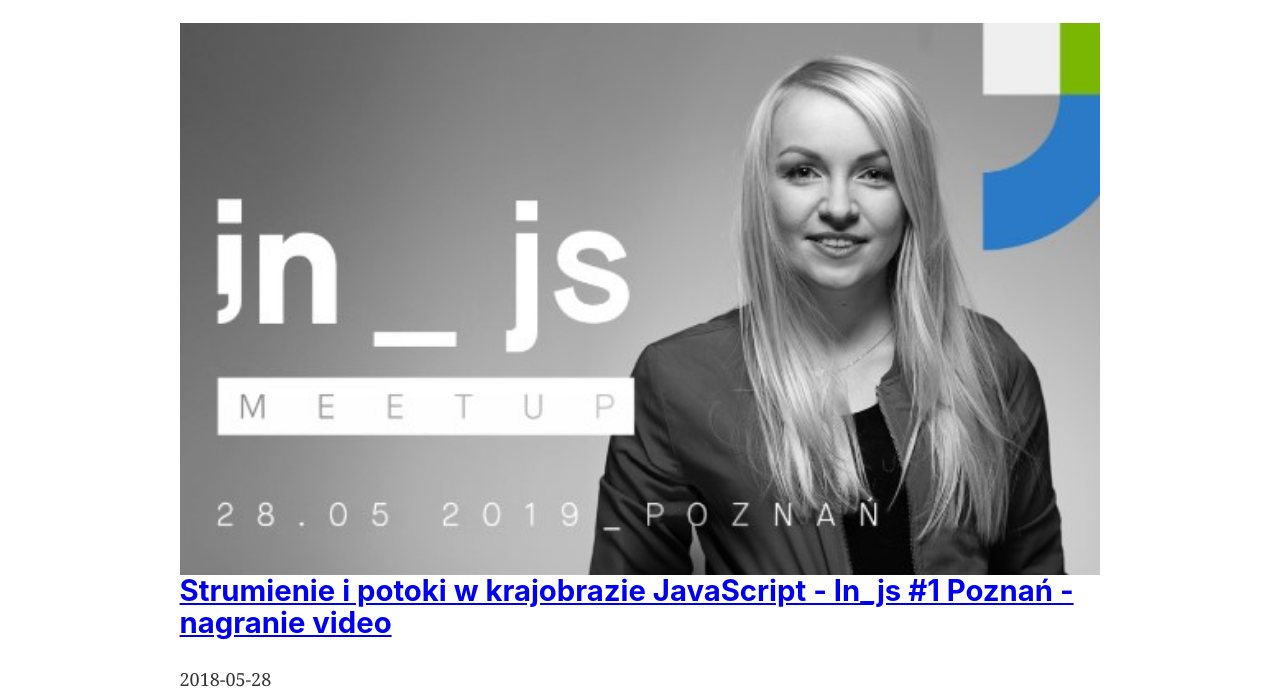
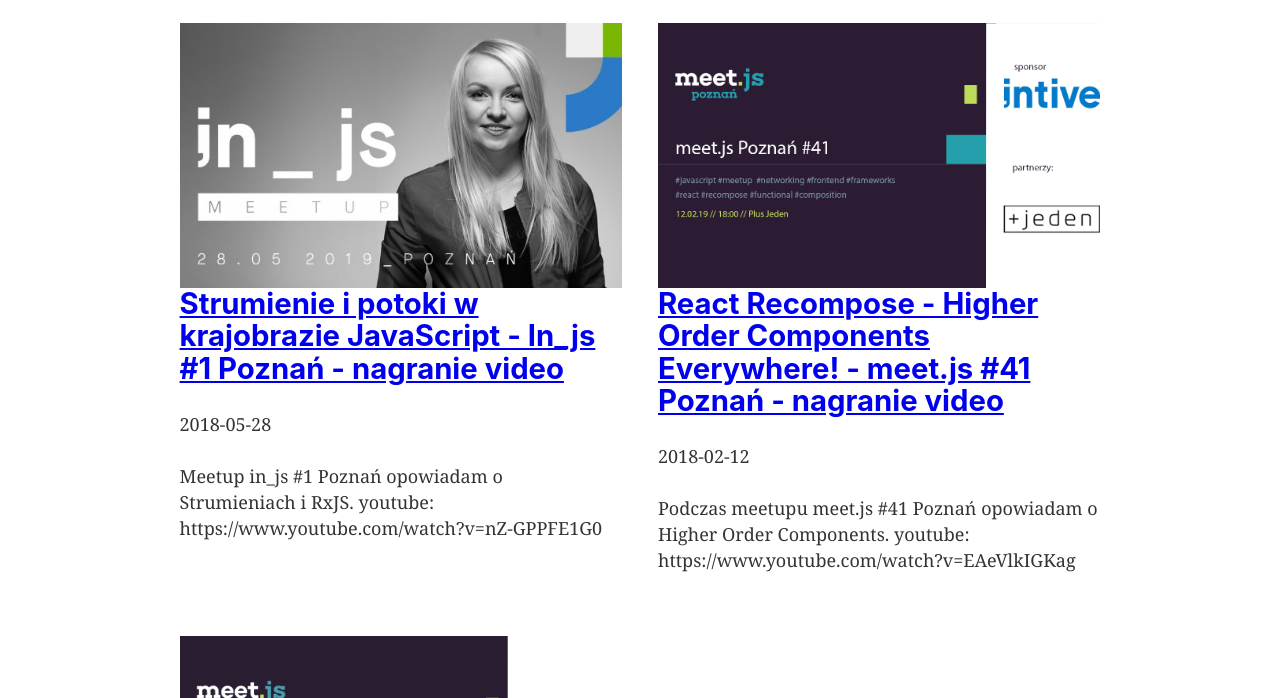
Before and after one commit to lebrande/gatsby-lebrande-website, a Gatsby site: page / in a window 1280 px wide. Shown: the part 102-800 px from the top of the page. Built offline with nearby package versions, Linux system fonts and the light colour scheme; Gatsby itself is replaced by a stand-in of ours.

Commit message:
Posts list components.

```diff
--- /dev/null
+++ b/src/components/PostsList/PostsList.jsx
@@ -0,0 +1,69 @@
+import React from 'react';
+import { useStaticQuery, graphql } from 'gatsby';
+
+import PostsListItem from '../PostsListItem/PostsListItem';
+
+import './posts-list.scss';
+
+const PostsList = () => {
+  const data = useStaticQuery(graphql`
+    query PostsListQuery {
+      allMarkdownRemark {
+        edges {
+          node {
+            frontmatter {
+              date(locale: "pl")
+              title
+              path
+              featuredImage {
+                childImageSharp {
+                  fluid(maxWidth: 500, maxHeight: 300) {
+                    ...GatsbyImageSharpFluid
+                  }
+                }
+              }
+            }
+            excerpt
+            id
+          }
+        }
+      }
+    }
+  `);
+
+  const {
+    allMarkdownRemark: {
+      edges,
+    },
+  } = data;
+
+  return (
+    <div className="posts-list">
+      {edges.map(({
+        node: {
+          id,
+          excerpt,
+          frontmatter: {
+            date,
+            title,
+            path,
+            featuredImage: {
+              childImageSharp,
+            },
+          },
+        },
+      }) => (
+        <PostsListItem
+          key={id}
+          childImageSharp={childImageSharp}
+          path={path}
+          title={title}
+          date={date}
+          excerpt={excerpt}
+        />
+      ))}
+    </div>
+  );
+};
+
+export default PostsList;
--- /dev/null
+++ b/src/components/PostsList/posts-list.scss
@@ -0,0 +1,6 @@
+.posts-list {
+  display: flex;
+  position: relative;
+  flex-wrap: wrap;
+  margin: -1em;
+}
--- /dev/null
+++ b/src/components/PostsListItem/PostsListItem.jsx
@@ -0,0 +1,35 @@
+import React from 'react';
+import PropTypes from 'prop-types';
+import { Link } from 'gatsby';
+import Img from 'gatsby-image';
+
+import './posts-list-item.scss';
+
+const PostListItem = ({
+  childImageSharp,
+  path,
+  title,
+  date,
+  excerpt,
+}) => (
+  <div className="posts-list-item">
+    <Img {...childImageSharp} />
+    <Link to={path}>
+      <h2>
+        {title}
+      </h2>
+    </Link>
+    <p>{date}</p>
+    <p>{excerpt}</p>
+  </div>
+);
+
+PostListItem.propTypes = {
+  childImageSharp: PropTypes.object,
+  path: PropTypes.string,
+  title: PropTypes.string,
+  date: PropTypes.string,
+  excerpt: PropTypes.string,
+};
+
+export default PostListItem;
--- /dev/null
+++ b/src/components/PostsListItem/posts-list-item.scss
@@ -0,0 +1,4 @@
+.posts-list-item {
+  padding: 1em;
+  width: 50%;
+}
--- a/src/pages/index.jsx
+++ b/src/pages/index.jsx
@@ -1,44 +1,23 @@
 import React from 'react';
-import { Link, graphql } from 'gatsby';
-import Img from 'gatsby-image';
+import { graphql } from 'gatsby';
 
 import Layout from '../components/Layout/Layout';
-import SEO from '../components/Seo/Seo';
+import Seo from '../components/Seo/Seo';
+import PostsList from '../components/PostsList/PostsList';
+
 
 const IndexPage = ({
   data: {
-    allMarkdownRemark: {
-      edges,
+    site: {
+      siteMetadata: {
+        title,
+      },
     },
   },
 }) => (
   <Layout>
-    <SEO title="Home" />
-    {edges.map(({
-      node: {
-        id,
-        excerpt,
-        frontmatter: {
-          date,
-          title,
-          path,
-          featuredImage: {
-            childImageSharp,
-          },
-        },
-      },
-    }) => (
-      <div key={id}>
-        <Img {...childImageSharp} />
-        <Link to={path}>
-          <h2>
-            {title}
-          </h2>
-        </Link>
-        <p>{date}</p>
-        <p>{excerpt}</p>
-      </div>
-    ))}
+    <Seo title={title} />
+    <PostsList />
   </Layout>
 );
 
@@ -51,25 +30,5 @@ export const pageQuery = graphql`
         title
       }
     }
-    allMarkdownRemark {
-      edges {
-        node {
-          frontmatter {
-            date(locale: "pl")
-            title
-            path
-            featuredImage {
-              childImageSharp {
-                fluid(maxWidth: 500, maxHeight: 300) {
-                  ...GatsbyImageSharpFluid
-                }
-              }
-            }
-          }
-          excerpt
-          id
-        }
-      }
-    }
   }
 `
```
